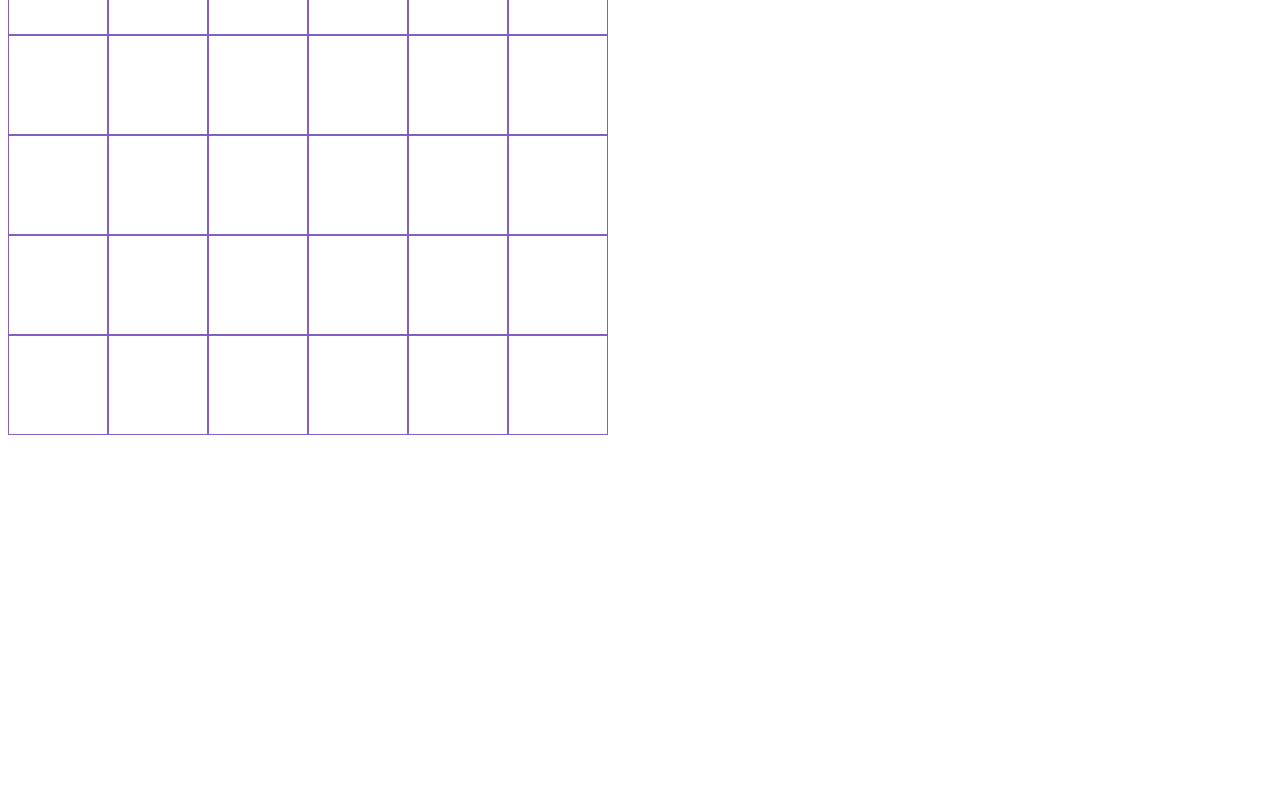
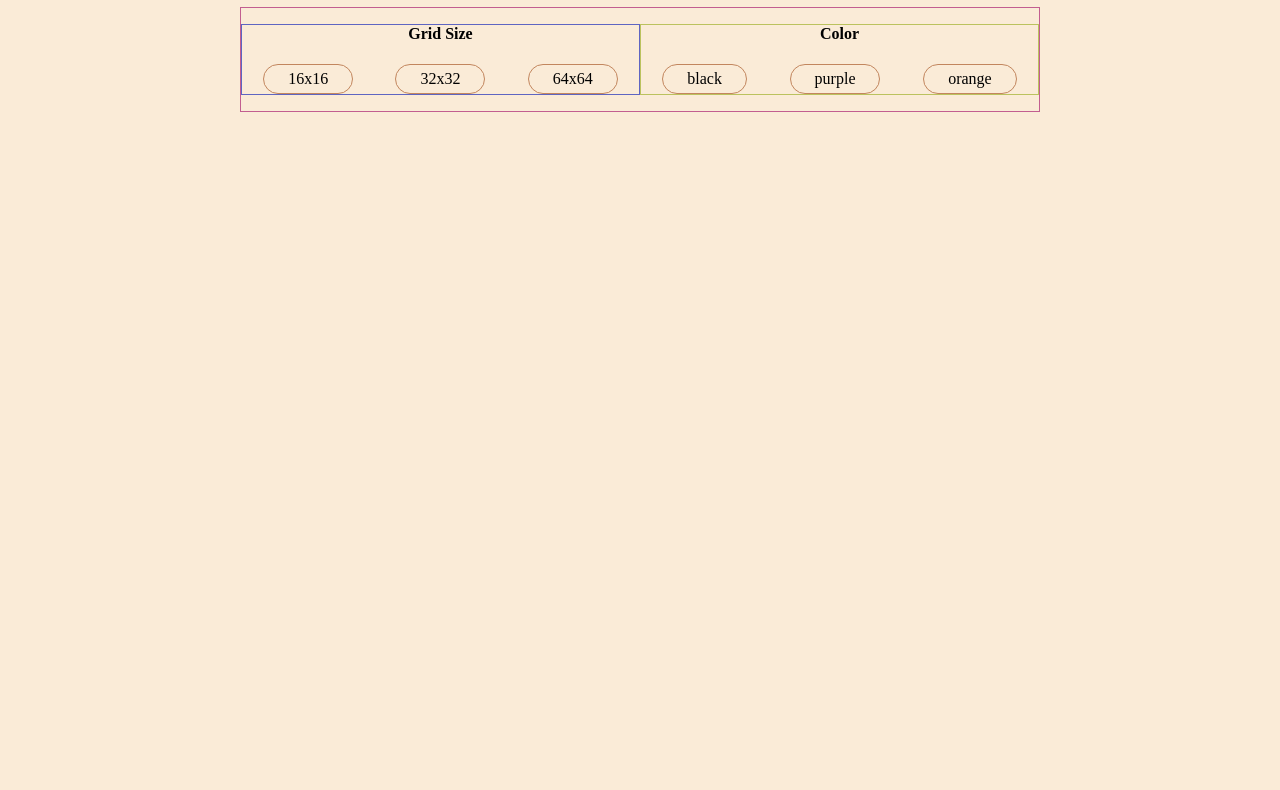
Before and after one commit to KaskMIL/etch-a-Sketch, a website: page index.html in a window 1280 px wide. Shown: the part 73-863 px from the top of the page. Before the commit the page ends 800 px from the top, so only its background shows below. Drawn offline with Linux system fonts and the light colour scheme.

Commit message:
modified script and css

```diff
--- a/index.html
+++ b/index.html
@@ -1,5 +1,6 @@
 <!DOCTYPE html>
 <html lang="en">
+
 <head>
     <meta charset="UTF-8">
     <meta http-equiv="X-UA-Compatible" content="IE=edge">
@@ -7,12 +8,33 @@
     <link rel="stylesheet" href="scss/custom.css">
     <title>Document</title>
 </head>
+
 <body>
+    <h1>Etch a Sketch</h1>
     <main>
+        <div class="optionsContainer">
+            <div class="sizeContainer">
+                <h4>Grid Size</h4>
+                <div class="gridSize">
+                    <div id="diez" class="button">16x16</div>
+                    <div id="treinta" class="button">32x32</div>
+                    <div id="sesenta" class="button">64x64</div>
+                </div>
+            </div>
+            <div class="colorContainer">
+                <h4>Color</h4>
+                <div class="colors">
+                    <div class="button">black</div>
+                    <div class="button">purple</div>
+                    <div class="button">orange</div>
+                </div>
+            </div>
+        </div>
         <div class="pixContainer" id="pix-container">
         </div>
     </main>
 
     <script src="script.js"></script>
 </body>
+
 </html>
--- a/script.js
+++ b/script.js
@@ -1,22 +1,21 @@
 const pixContainer = document.getElementById("pix-container");
-
+const diezButton = document.getElementById("diez");
+const treintaButton = document.getElementById("treinta");
+const sesentaButton = document.getElementById("sesenta");
 const fragment = document.createDocumentFragment();
 
-//Crea el grid
-function createPix (cantidad){
+function crearPix(cantidad, pixclass){
+    let clasePix = pixclass;
     for(let i = 0; i < cantidad; i++){
-        const pix = document.createElement("div");
-        pix.classList.add("pixel");
-        fragment.appendChild(pix);
+        const div = document.createElement("div");
+        div.className(`${clasePix}`);
+        fragment.appendChild(div);
     }
     pixContainer.appendChild(fragment);
 }
-// cambia el bg de la class
-pixContainer.addEventListener("mouseover", e =>{
-    if(e.target.className == "pixel"){
-        e.target.classList.remove("pixel");
-        e.target.classList.add("pixelOn");
-    }
+
+diezButton.addEventListener("click", () =>{
+    pixContainer.className("diezPixContainer");
+    crearPix(256, "treintaPix")
+
 })
-
-createPix(30);
--- a/scss/custom.scss
+++ b/scss/custom.scss
@@ -8,27 +8,124 @@ html {
     box-sizing: inherit;
 }
 
-.pixContainer {
-    display: grid;
-    grid-template-columns: 1fr 1fr 1fr 1fr 1fr 1fr;
-    grid-template-rows: auto;
-    width: 400px;
-    height: 400px;
+body {
+    margin: 0;
+    padding: 0;
+    background-color: antiquewhite;
+    display: flex;
+    flex-direction: column;
+    align-items: center;
+    width: 100%;
+    height: 100vh;
 
-}
+    main {
+        display: flex;
+        flex-direction: column;
+        padding-bottom: 2rem;
 
-.pixel {
-    border: 0.01rem solid #845EC2;
-    width: 100px;
-    height: 100px;
+        .optionsContainer {
+            display: flex;
+            justify-content: space-around;
+            border: 0.1rem solid #c25e90;
+            margin-bottom: 2rem;
+            padding: 1rem 0;
 
-    &:hover {
-        background-color: #845EC2;
+            h4 {
+                margin-top: 0;
+            }
+
+            .sizeContainer {
+                display: flex;
+                flex-direction: column;
+                align-items: center;
+                border: 0.1rem solid #5e65c2;
+                width: 50%;
+
+                .gridSize {
+                    display: flex;
+                    width: 100%;
+                    justify-content: space-around;
+                }
+            }
+
+            .colorContainer {
+                display: flex;
+                flex-direction: column;
+                align-items: center;
+                border: 0.1rem solid #bbc25e;
+                width: 50%;
+
+                .colors {
+                    display: flex;
+                    width: 100%;
+                    justify-content: space-around;
+                }
+            }
+
+            .button {
+                border: 0.1rem solid #c2865e;
+                padding: 0.3rem 1.5rem;
+                cursor: pointer;
+                border-radius: 1rem;
+
+                &:hover {
+                    background-color: #5e65c2;
+                    color: white;
+                }
+            }
+        }
+
+        #pix-container {
+            width: 800px;
+            height: 800px;
+        }
     }
 }
 
-.pixelOn {
+//16 x 16
+.diezPixContainer {
+    display: grid;
+    grid-template-columns: repeat(16,1fr);
+}
+.diezPix{
+    border: 0.01rem solid #845EC2;
+    width: 50px;
+    height: 50px;
+}
+.diezPixOn{
     background-color: #845EC2;
-    width: 100px;
-    height: 100px;
+    width: 50px;
+    height: 50px;
 }
+
+//32 x 32
+.treintaPixContainer{
+    display: grid;
+    grid-template-columns: repeat(32,1fr);
+}
+.treintaPix{
+    border: 0.01rem solid #845EC2;
+    width: 25px;
+    height: 25px;
+}
+.treintaPixOn{
+    background-color: #845EC2;
+    width: 25px;
+    height: 25px;
+}
+
+//64 x 64
+.sesentaPixContainer{
+    display: grid;
+    grid-template-columns: repeat(64,1fr);
+}
+.sesentaPix{
+    border: 0.01rem solid #845EC2;
+    width: 12.5px;
+    height: 12.5px;
+}
+.sesentaPixOn{
+    background-color:  #845EC2;
+    width: 12.5px;
+    height: 12.5px;
+}
```
Also changed, not shown: scss/custom.css, 1 other file.
